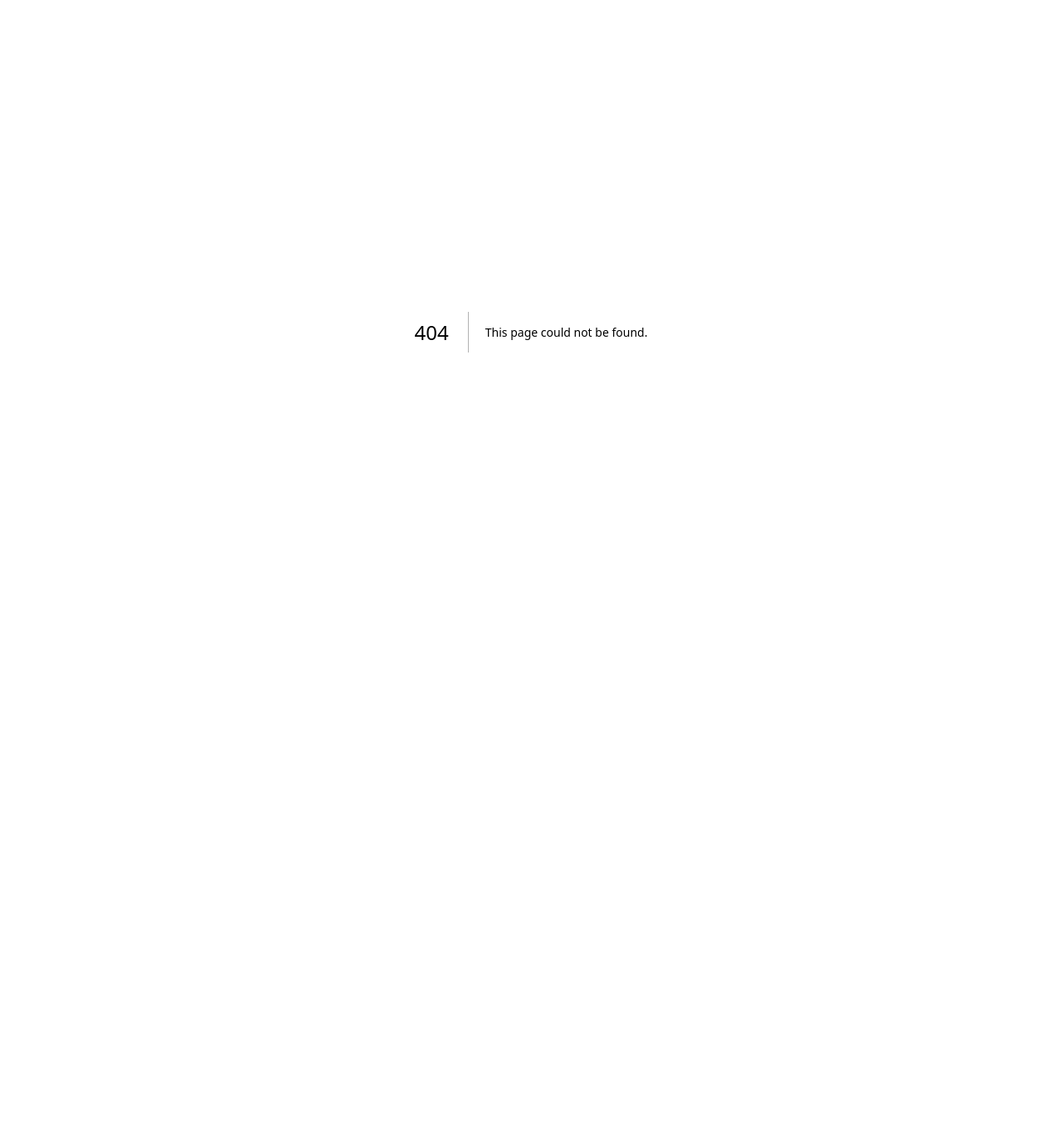
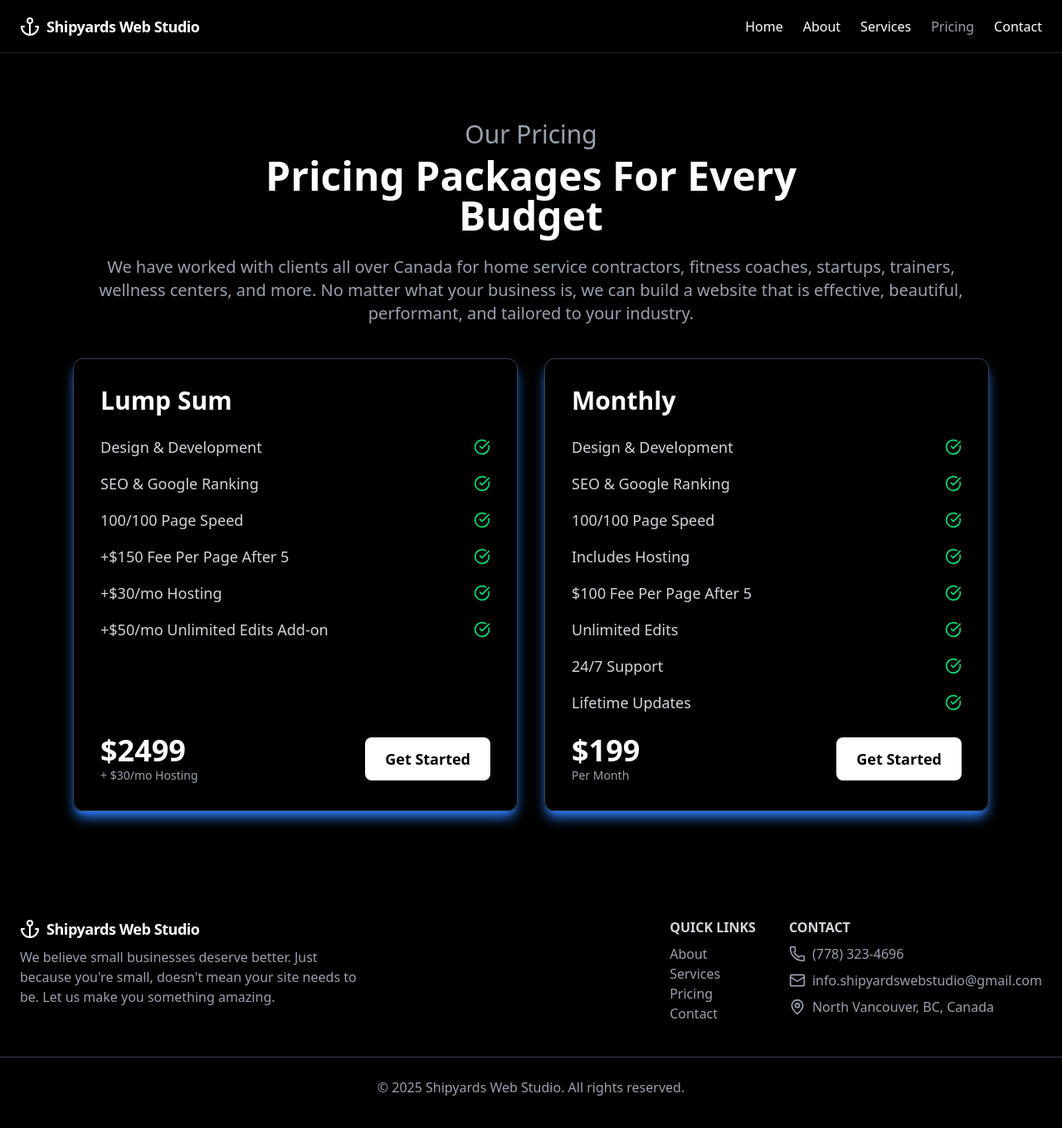
Before and after one commit to MatinH2004/shipyards-web-studio, a Next.js app: page /pricing in a window 1280 px wide. Before the commit this address had no page. Shown: the top 1360 px of the page at 83% size. Before the commit the page ends 800 px from the top, so only its background shows below. Built offline with nearby package versions, Linux system fonts and the light colour scheme.

Commit message:
pricing page

```diff
--- /dev/null
+++ b/src/app/pricing/page.tsx
@@ -0,0 +1,15 @@
+import Navbar from "@/components/global/Navbar";
+import Footer from "@/components/global/Footer";
+import Pricing from "@/components/home/Pricing";
+
+export default function AboutPage() {
+  return (
+    <>
+      <Navbar />
+      <main>
+        <Pricing />
+      </main>
+      <Footer />
+    </>
+  );
+}
```
